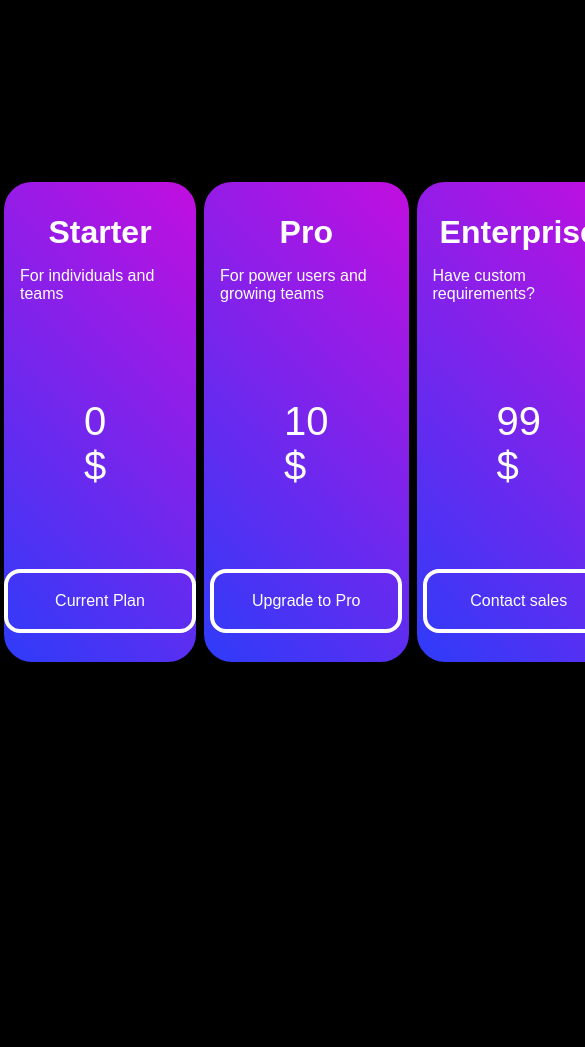
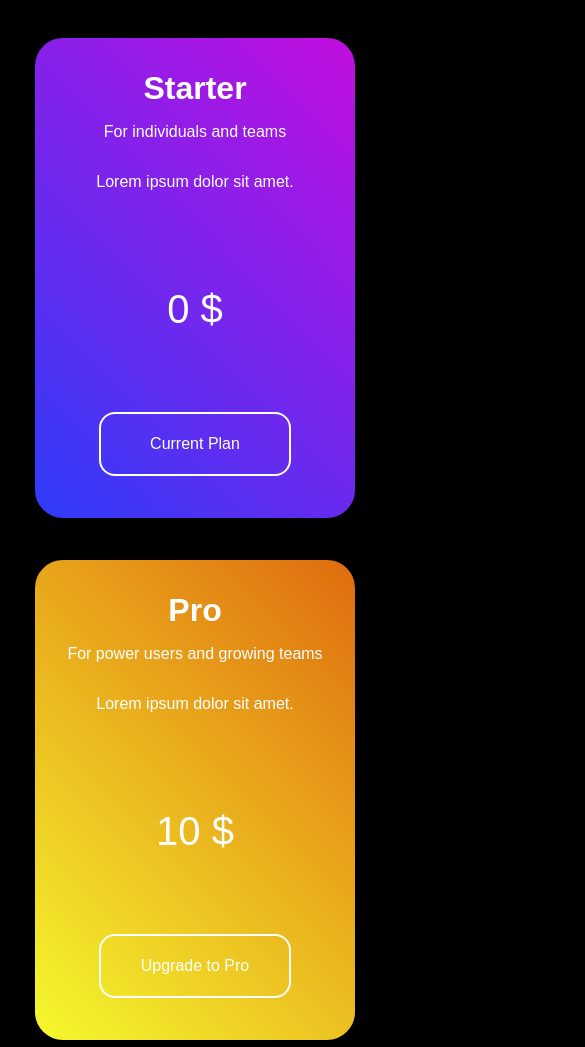
Before and after one commit to saschazengler/50_days_of_code, a plain HTML site: page Day_5_Pricing_Design/index.html in a window 390 px wide. Shown: the top 1047 px of the page, 585 px wide, since content can reach past the window. Before the commit the page ends 844 px from the top, so only its background shows below. Drawn offline with Linux system fonts and the light colour scheme.

Commit message:
add responsive design

```diff
--- a/Day_5_Pricing_Design/index.html
+++ b/Day_5_Pricing_Design/index.html
@@ -10,20 +10,21 @@
     <div class="table" id="starter">
         <h2>Starter</h2>
         <p>For individuals and teams</p>
+        <p>Lorem ipsum dolor sit amet.</p>
         <span>0 $</span>
         <button>Current Plan</button>
     </div>
     <div class="table" id="pro">
         <h2>Pro</h2>
         <p>For power users and growing teams</p>
+        <p>Lorem ipsum dolor sit amet.</p>
         <span>10 $</span>
         <button>Upgrade to Pro</button>
     </div>
     <div class="table" id="enterprise">
         <h2>Enterprise</h2>
-        <p>
-            Have custom requirements?
-        </p>
+        <p>Have custom requirements?</p>
+        <p>Lorem ipsum dolor sit amet.</p>
         <span>99 $</span>
         <button>Contact sales</button>
     </div>
--- a/Day_5_Pricing_Design/style.css
+++ b/Day_5_Pricing_Design/style.css
@@ -16,43 +16,50 @@ body {
     width: 20em;
     height: 30em;
     display: flex;
-    justify-content: flex-start;
     align-items: center;
     flex-flow: column wrap;
     border: 0.3em solid #000;
     border-radius: 2em;
+}
+
+#starter {
     background: linear-gradient(45deg, #2E3CF9, #C20EDF);
 }
 
+#pro {
+    background: linear-gradient(45deg, #f5f92e, #df6c0e);
+}
+
+#enterprise {
+    background: linear-gradient(45deg, #2ef961, #460edf);
+}
+
+h2, p, span, button {
+    font-family: Avenir, sans-serif;
+    color: #fff;
+}
+
 h2 {
-    font-family: Avenir, sans-serif;
     font-size: 2em;
-    color: #fff;
     margin-top: 1em;
 }
 
 p {
-    font-family: Avenir, sans-serif;
     font-size: 1em;
-    color: #fff;
     margin: 1em;
 }
 
 span {
-    font-family: Avenir, sans-serif;
     font-size: 2.5em;
-    color: #fff;
     margin: 2em;
 }
 
 button {
     width: 12em;
     height: 4em;
-    font-family: Avenir, sans-serif;
     font-size: 1em;
-    color: #fff;
     background-color: transparent;
-    border: 0.3em solid #fff;
+    border: 0.125em solid #fff;
     border-radius: 1em;
     transition: letter-spacing, 0.3s;
 }
@@ -60,5 +67,22 @@ button {
 button:hover {
     cursor: pointer;
     letter-spacing: 0.125em;
-    background-color: #000;
 }
+
+/* media query tablet */
+@media screen
+    and (min-width: 768px)
+    and (max-width: 1023px) {
+        body {
+            height: 100em;
+            flex-flow: column nowrap;
+        }
+}
+
+/* media query smartphone */
+@media screen and (max-width: 767px) {
+    body {
+        height: 100em;
+        flex-flow: column nowrap;
+    }
+}
```
